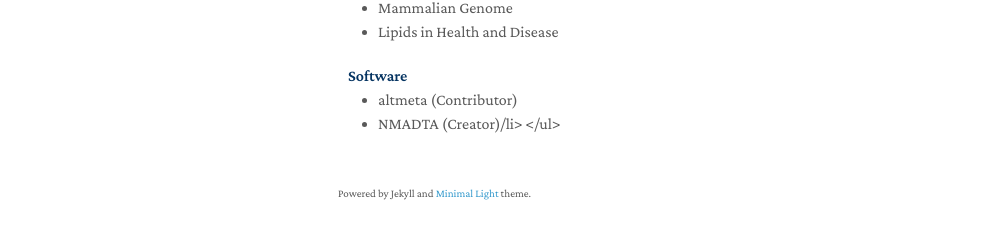
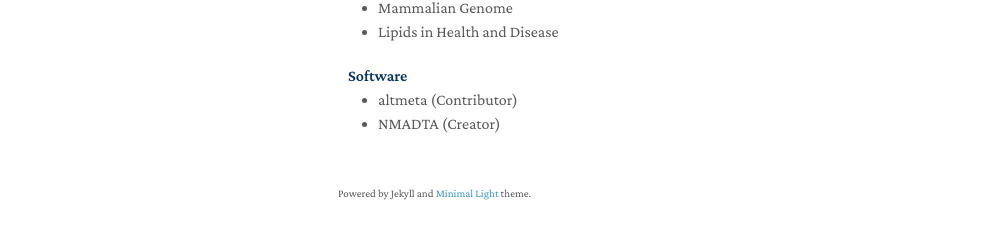
Before and after one commit to KevinXing3/kevinXing3.github.io, a Jekyll site: the page built from index.md, in a window 1280 px wide and 900 px high, scrolled down 3506 px. Shown: the part 626-865 px from the top of the window, without its empty margins (132-1122 px from the left). Built offline with Jekyll 4.4.1, drawn with Linux system fonts in a browser that asks for light colours; nearby versions of some CDN libraries; a style sheet for code colours, icons or effects is not loaded; our own code applies the rules of GitHub Pages for plain Markdown files.

```diff
--- a/_includes/services.md
+++ b/_includes/services.md
@@ -16,5 +16,5 @@
 <h4 style="margin:0 10px 0;">Software</h4>
 <ul style="margin:0 0 20px;">
   <li>altmeta (Contributor)</li>
-  <li>NMADTA (Creator)/li>
+  <li>NMADTA (Creator)</li>
 </ul>
```
